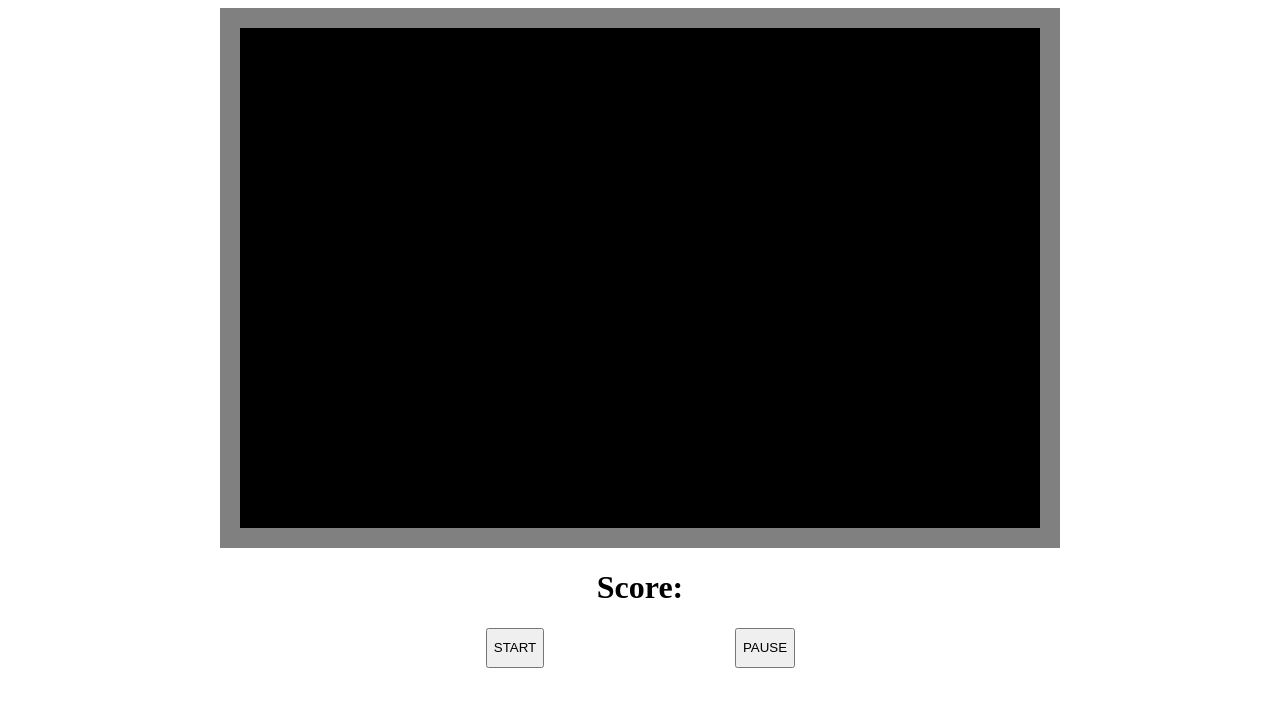
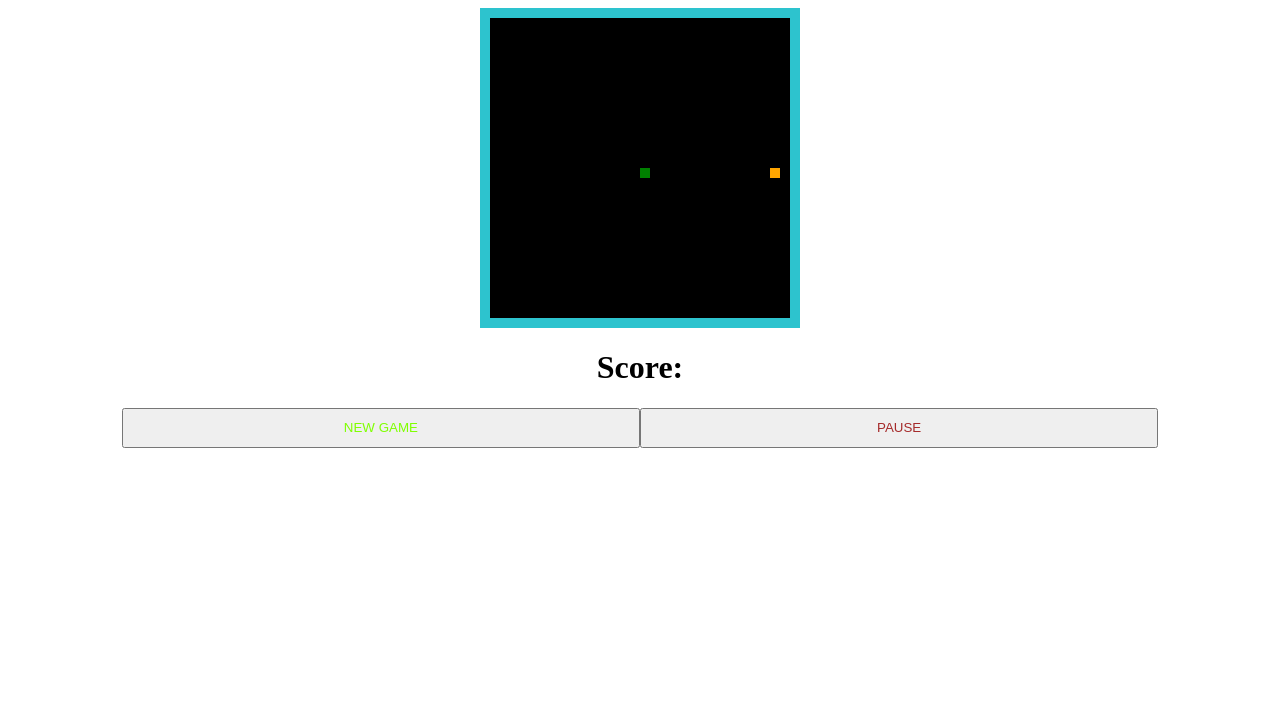
Before and after one commit to ImAbuSayed/SnakeGame, a plain HTML site: page index.html in a window 1280 px wide. Both pictures are taken after a click on the button "START". Drawn offline with Linux system fonts and the light colour scheme.

Commit message:
pre final v1

```diff
--- a/css/style.css
+++ b/css/style.css
@@ -1,34 +1,37 @@
 #canvas1{
     background-color: black;
-    border: 20px solid gray;
+    border: 10px solid rgb(45, 195, 206);
     display: block;
     margin: 0px auto;
+    width: auto;
 }
 #div1{
     /* align-items: center; */
-    width: 500px;
-    height: 200px;
-    margin: auto;
+    width: 82%;
+    justify-content: center;
 }
 #score{
     display: flex;
     justify-content: center;
 }
 #start{
-    /* transform: scale(1,1); */
-    margin: auto;
+    transform: scale(1,1);
+    color: chartreuse;
     block-size: 40px;
     text-transform: uppercase;
+    text-align: center;
     /* float: left; */
 }
 #pause{
-    /* transform: scale(1,1); */
-    margin: auto;
+    transform: scale(1,1);
+    color: brown;
     block-size: 40px;
     text-transform: uppercase;
+    text-align: center;
     /* float: right; */
 }
 #div2{
     display: grid;
     grid-template-columns: 0.5fr 0.5fr;
+    justify-content: center;
 }
--- /dev/null
+++ b/css/style1.css
@@ -0,0 +1,128 @@
+@media only screen and (max-width: 600px)
+{
+    #canvas1{
+        width: 82%;
+        border: 12px solid rgb(187, 206, 103);
+        display: block;
+        margin: 0px auto;
+        background-color: black;
+      }
+
+    #div1{
+        width: 82%;
+        margin: auto;
+      }
+
+    #score{
+        width: 82%;
+        display: flex;
+        justify-content: center;
+      }
+
+    #start{
+        width: auto;
+        margin: auto;
+        block-size: 40px;
+        text-transform: uppercase;
+        text-align: center;
+      }
+
+    #pause{
+        width:  auto;
+        margin: auto;
+        block-size: 40px;
+        text-transform: uppercase;
+        text-align: center;
+      }
+
+    #div2{
+        justify-content: center;
+        display: grid;
+        grid-template-columns: 0.5fr 0.5fr;
+      }
+
+}
+
+@media only screen and (min-width: 600px){
+    #canvas1{
+        width: 82%;
+        border: 12px solid rgb(207, 194, 69);
+        display: block;
+        margin: 0px auto;
+        background-color: black;
+      }
+
+    #div1{
+        width: 82%;
+        margin: auto;
+      }
+
+    #score{
+        width: 82%;
+        display: flex;
+        justify-content: center;
+      }
+
+    #start{
+        width: auto;
+        margin: auto;
+        block-size: 40px;
+        text-transform: uppercase;
+        text-align: center;
+      }
+
+    #pause{
+        width:  auto;
+        margin: auto;
+        block-size: 40px;
+        text-transform: uppercase;
+        text-align: center;
+      }
+
+    #div2{
+        justify-content: center;
+        display: grid;
+        grid-template-columns: 0.5fr 0.5fr;
+      }
+}
+
+@media only screen and (min-width: 992px){
+    #canvas1{
+        background-color: black;
+        border: 12px solid rgb(45, 195, 206);
+        display: block;
+        margin: 0px auto;
+        width: auto;
+    }
+    #div1{
+        /* align-items: center; */
+        width: 500px;
+        height: 200px;
+        margin: auto;
+    }
+    #score{
+        display: flex;
+        justify-content: center;
+    }
+    #start{
+        /* transform: scale(1,1); */
+        margin: auto;
+        block-size: 40px;
+        text-transform: uppercase;
+        text-align: center;
+        /* float: left; */
+    }
+    #pause{
+        /* transform: scale(1,1); */
+        margin: auto;
+        block-size: 40px;
+        text-transform: uppercase;
+        text-align: center;
+        /* float: right; */
+    }
+    #div2{
+        display: grid;
+        grid-template-columns: 0.5fr 0.5fr;
+        justify-content: center;
+    }
+}
--- a/index.html
+++ b/index.html
@@ -4,16 +4,22 @@
     <meta charset="UTF-8">
     <meta name="viewport" content="width=device-width, initial-scale=1.0">
     <title>Snake Game</title>
+    <meta name="description" content="Play Online Snake Game Free">
     <link rel="stylesheet" href="css/style.css">
 </head>
 <body>
-    <canvas id="canvas1" width="800px" height="500px"></canvas>
-    <div id="div1">
-        <h1 id="score">Score:</h1>
-        <div id="div2">
-            <button id="start">Start</button>
-            <button id="pause">Pause</button>
+    <center><canvas id="canvas1" class="canvas1" width="300px" height="300px"></canvas></center>
+    <center>
+        <div id="div1">
+            <center>
+                <h1 id="score">Score: </h1>
+                <div id="div2">
+                    <button id="start">Start</button>
+                    <button id="pause">Pause</button>
+            </center>
+            </div>
         </div>
-    </div>
+    </center>
+    <script src="js/script.js"></script>
 </body>
 </html>
--- /dev/null
+++ b/js/script.js
@@ -0,0 +1,136 @@
+let canvas = document.getElementById("canvas1");
+let ctx = canvas.getContext('2d');
+let canvasStyle = document.querySelector(".canvas1");
+let canvasBorder = getComputedStyle(canvas1);
+
+let start = document.getElementById("start");
+let pause = document.getElementById("pause");
+let score = document.getElementById("score");
+
+let snake = [];
+let size = 10;
+let key = "";
+let snakeMove;
+let oldHead = {};
+let pauseState = false;
+let startState = false;
+let apple = {};
+let scoreValue = 0;
+let X,Y;
+const borderConst=10;
+
+start.addEventListener('click',newGame);
+pause.addEventListener('click',pauseGame);
+
+if(pause == false){
+    document.addEventListener('keydown',directSnake);
+}
+
+function newGame(){
+    scoreValue=0;
+
+    if(startState == false){
+        start.innerText ='New Game';
+        startState=true;
+    }
+    else{
+        //clear everything
+        ctx.clearRect(0, 0, canvas.width, canvas.height);
+        pauseState = false;
+        document.addEventListener('keydown',directSnake);
+    }
+
+    //clear snake
+    snake = [];
+
+    snake[0]={
+        x : canvas.width/2,
+        y : canvas.height/2
+    };
+
+    // draw new snake
+    drawSnake();
+    //draw apple
+    drawApple();
+}
+
+function pauseGame(){
+
+}
+
+function directSnake(e){
+    //clear interval
+    clearInterval(snakeMove);
+    //snake should only move forward direction, not backward
+    //37 -L, 38 -U, 39 -R, 40 -D
+    if((key == "U" && e.keyCode !=40) || (key == "D" && e.keyCode !=38) || (key == "L" && e.keyCode !=39) || (key == "R" && e.keyCode !=37) || (key == "")){
+        //change direction
+        switch(e.keyCode) {
+            case 37: key = "L";
+                     break;
+            case 38: key = "U";
+                     break;
+            case 39: key = "R";
+                     break;
+            case 40: key = "D";
+                     break;
+        }
+    }
+    snakeMove = setInterval(moveSnake, 100);
+}
+
+function drawSnake(){
+    for (let i = 0; i < snake.length; i++) {
+        ctx.fillStyle= 'green';
+        ctx.fillRect(snake[i].x,snake[i].y,size,size);
+    }
+}
+function drawApple(){
+    apple={
+        x: Math.round(Math.random() * (parseInt(canvasBorder.width) - borderConst)/10) * 10,
+        y: Math.round(Math.random() * (parseInt(canvasBorder.width) - borderConst)/10) * 10
+    };
+    ctx.fillStyle= 'orange';
+    ctx.fillRect(apple.x,apple.y,size,size);
+
+}
+function moveSnake(){
+    // get the current head values
+    X = snake[0].x;
+    Y = snake[0].y;
+
+    switch(key){
+        case 'U': Y -= size;
+                  break;
+        case 'D': Y += size;
+                  break;
+        case 'L': X -= size;
+                  break;
+        case 'R': X += size;
+                  break;
+    }
+
+    let head = {
+        x: X,
+        y: Y
+    };
+
+    snake.unshift(head);
+
+    //we need to decided if we need to keep the old head or erase it means apple eaten or not
+
+    if(snake[0].x == apple.x && snake[0].y == apple.y){
+        scoreValue++;
+        score.innerText = 'Score: ' + scoreValue;
+        drawApple();
+        drawSnake();
+    }
+    else{
+        oldHead= snake.pop();
+        clearOldHead(oldHead);
+        drawSnake();
+    }
+}
+function clearOldHead(oldHead){
+    ctx.clearRect(oldHead.x, oldHead.y,size,size);
+}
```
